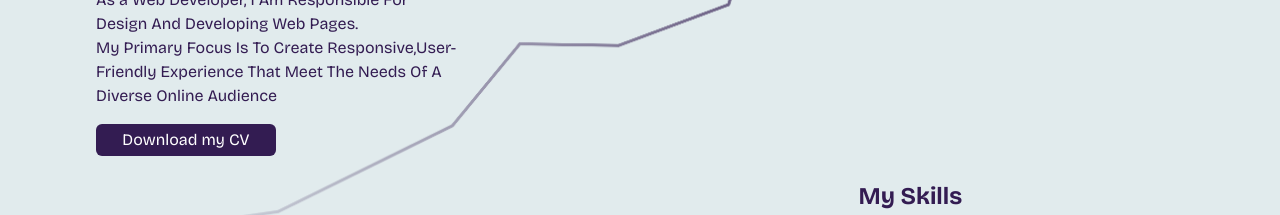
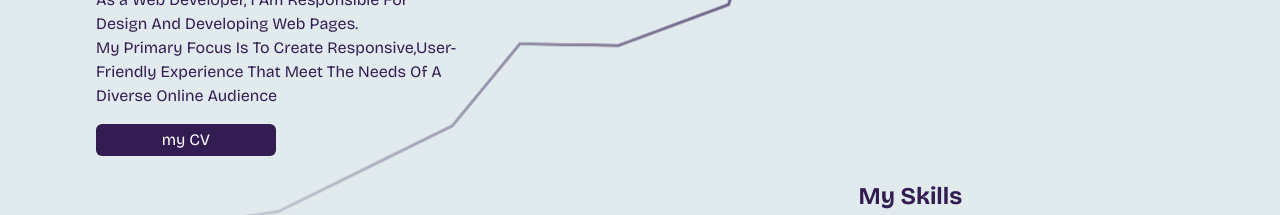
Before and after one commit to Suleman-Qureshi/Portfolio, a React (Vite) app: page / in a window 1280 px wide. Shown: the part 940-1155 px from the top of the page. Built offline with nearby package versions, Linux system fonts and the light colour scheme.

Commit message:
Update About.jsx

```diff
--- a/src/Pages/About.jsx
+++ b/src/Pages/About.jsx
@@ -48,7 +48,7 @@ function About() {
             That Meet The Needs Of A Diverse Online Audience
           </div>
           <a href="https://github.com/Suleman-Qureshi/Portfolio/blob/main/public/cv.pdf" download="Suleman's CV">
-          <button className="bg-[#331C52] text-white w-[180px] max-sm:w-full rounded-md py-1 px-4">Download my CV</button>
+          <button className="bg-[#331C52] text-white w-[180px] max-sm:w-full rounded-md py-1 px-4">my CV</button>
           </a>
         </div>
       </div>
```
